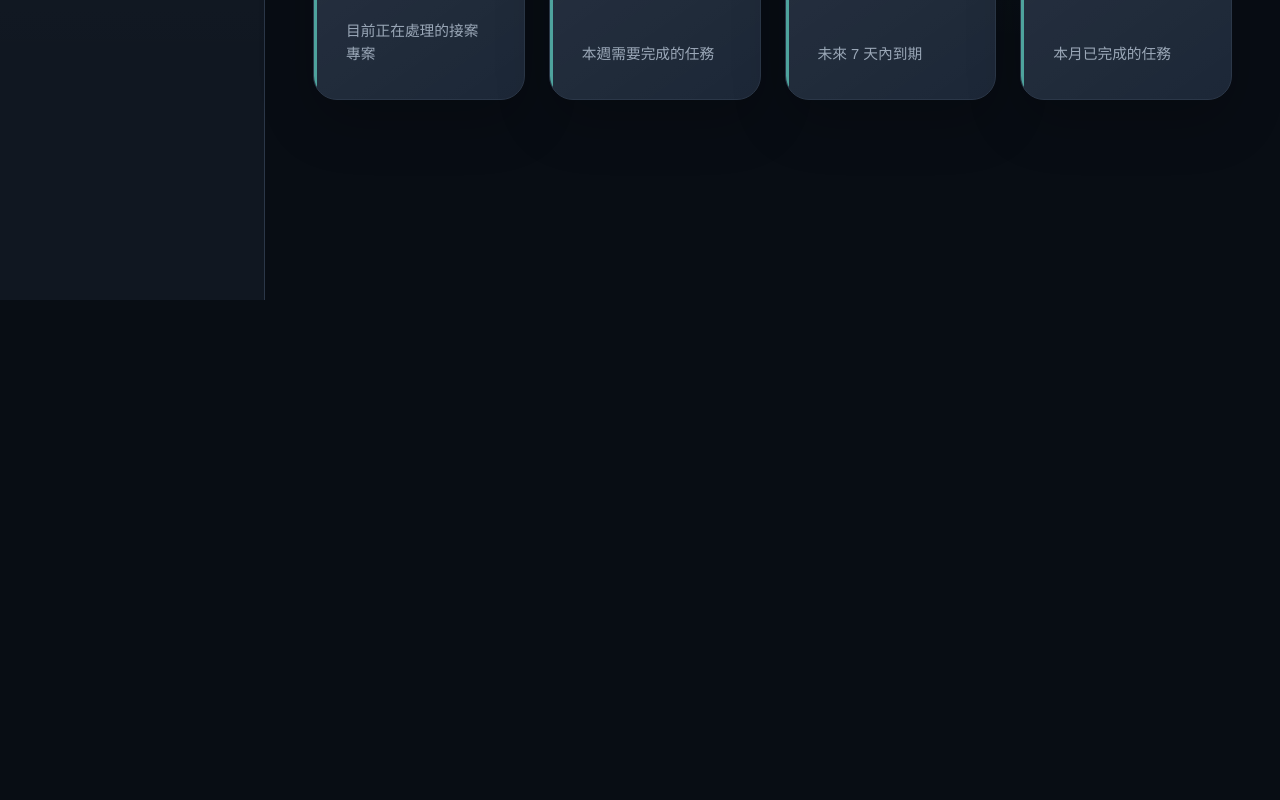
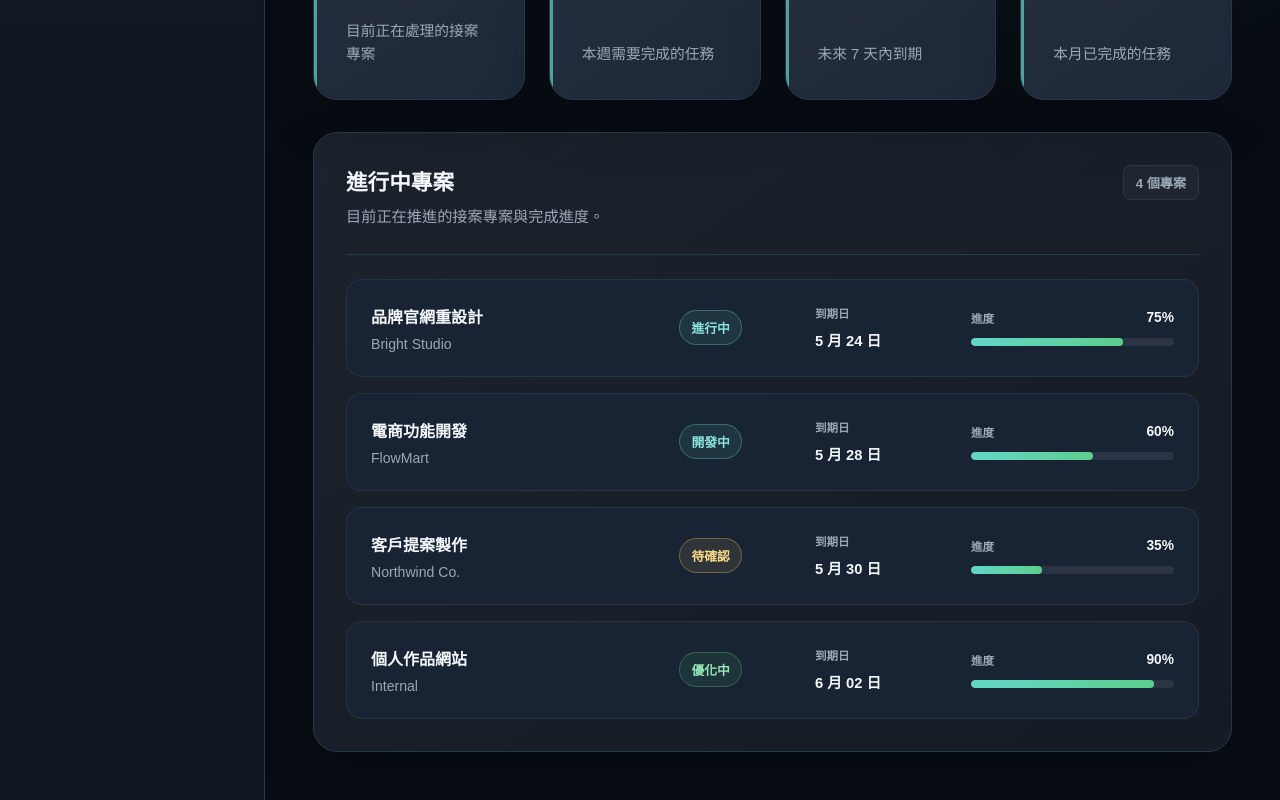
Before and after one commit to Harry-0824/my-brand-workspace, a React (Vite) app: page / in a window 1280 px wide. Shown: the part 500-1300 px from the top of the page. Before the commit the page ends 800 px from the top, so only its background shows below. Built offline with nearby package versions, Linux system fonts and the light colour scheme.

Commit message:
Create active projects section

```diff
--- /dev/null
+++ b/src/components/dashboard/ActiveProjects.tsx
@@ -0,0 +1,252 @@
+import styled from "styled-components";
+
+const activeProjects = [
+  {
+    name: "品牌官網重設計",
+    client: "Bright Studio",
+    status: "進行中",
+    progress: 75,
+    dueDate: "5 月 24 日",
+    tone: "accent"
+  },
+  {
+    name: "電商功能開發",
+    client: "FlowMart",
+    status: "開發中",
+    progress: 60,
+    dueDate: "5 月 28 日",
+    tone: "accent"
+  },
+  {
+    name: "客戶提案製作",
+    client: "Northwind Co.",
+    status: "待確認",
+    progress: 35,
+    dueDate: "5 月 30 日",
+    tone: "warning"
+  },
+  {
+    name: "個人作品網站",
+    client: "Internal",
+    status: "優化中",
+    progress: 90,
+    dueDate: "6 月 02 日",
+    tone: "success"
+  }
+] as const;
+
+type ProjectTone = (typeof activeProjects)[number]["tone"];
+
+const statusTone = {
+  accent: {
+    color: "#8be4db",
+    background: "rgb(98 214 199 / 0.1)",
+    border: "rgb(98 214 199 / 0.34)"
+  },
+  warning: {
+    color: "#f8d98a",
+    background: "rgb(246 200 95 / 0.1)",
+    border: "rgb(246 200 95 / 0.32)"
+  },
+  success: {
+    color: "#93e3b4",
+    background: "rgb(92 207 141 / 0.1)",
+    border: "rgb(92 207 141 / 0.3)"
+  }
+} as const satisfies Record<ProjectTone, { color: string; background: string; border: string }>;
+
+export function ActiveProjects() {
+  return (
+    <Panel aria-labelledby="active-projects-title">
+      <SectionHeader>
+        <div>
+          <SectionTitle id="active-projects-title">進行中專案</SectionTitle>
+          <SectionDescription>
+            目前正在推進的接案專案與完成進度。
+          </SectionDescription>
+        </div>
+        <ProjectCount>{activeProjects.length} 個專案</ProjectCount>
+      </SectionHeader>
+
+      <ProjectList>
+        {activeProjects.map((project) => (
+          <ProjectRow key={project.name}>
+            <ProjectIdentity>
+              <ProjectName>{project.name}</ProjectName>
+              <ClientName>{project.client}</ClientName>
+            </ProjectIdentity>
+
+            <StatusBadge $tone={project.tone}>{project.status}</StatusBadge>
+
+            <DueDateGroup>
+              <MetaLabel>到期日</MetaLabel>
+              <DueDate>{project.dueDate}</DueDate>
+            </DueDateGroup>
+
+            <ProgressGroup>
+              <ProgressHeader>
+                <MetaLabel>進度</MetaLabel>
+                <ProgressValue>{project.progress}%</ProgressValue>
+              </ProgressHeader>
+              <ProgressTrack
+                aria-label={`${project.name} 完成進度`}
+                aria-valuemax={100}
+                aria-valuemin={0}
+                aria-valuenow={project.progress}
+                role="progressbar"
+              >
+                <ProgressFill $progress={project.progress} />
+              </ProgressTrack>
+            </ProgressGroup>
+          </ProjectRow>
+        ))}
+      </ProjectList>
+    </Panel>
+  );
+}
+
+const Panel = styled.section`
+  padding: ${({ theme }) => theme.spacing.xl};
+  border: 1px solid ${({ theme }) => theme.border};
+  border-radius: ${({ theme }) => theme.radius.lg};
+  background:
+    linear-gradient(145deg, rgb(255 255 255 / 0.052), rgb(255 255 255 / 0.018)),
+    ${({ theme }) => theme.surface};
+  box-shadow: 0 22px 55px rgb(0 0 0 / 0.18);
+`;
+
+const SectionHeader = styled.div`
+  display: flex;
+  align-items: start;
+  justify-content: space-between;
+  gap: ${({ theme }) => theme.spacing.lg};
+  padding-bottom: ${({ theme }) => theme.spacing.lg};
+  border-bottom: 1px solid ${({ theme }) => theme.border};
+`;
+
+const SectionTitle = styled.h2`
+  color: ${({ theme }) => theme.textPrimary};
+  font-size: 1.35rem;
+  font-weight: 800;
+`;
+
+const SectionDescription = styled.p`
+  margin-top: ${({ theme }) => theme.spacing.xs};
+  color: ${({ theme }) => theme.textSecondary};
+  font-size: 0.95rem;
+  line-height: 1.7;
+`;
+
+const ProjectCount = styled.span`
+  flex: 0 0 auto;
+  padding: 0.45rem 0.75rem;
+  border: 1px solid rgb(255 255 255 / 0.08);
+  border-radius: ${({ theme }) => theme.radius.sm};
+  color: ${({ theme }) => theme.textSecondary};
+  background: rgb(255 255 255 / 0.035);
+  font-size: 0.82rem;
+  font-weight: 700;
+`;
+
+const ProjectList = styled.div`
+  display: grid;
+  gap: ${({ theme }) => theme.spacing.md};
+  margin-top: ${({ theme }) => theme.spacing.lg};
+`;
+
+const ProjectRow = styled.article`
+  display: grid;
+  grid-template-columns:
+    minmax(13rem, 1.4fr) minmax(6rem, 0.55fr) minmax(7rem, 0.65fr)
+    minmax(9rem, 1fr);
+  align-items: center;
+  gap: ${({ theme }) => theme.spacing.lg};
+  padding: ${({ theme }) => theme.spacing.lg};
+  border: 1px solid rgb(255 255 255 / 0.07);
+  border-radius: ${({ theme }) => theme.radius.md};
+  background: ${({ theme }) => theme.surfaceElevated};
+`;
+
+const ProjectIdentity = styled.div`
+  min-width: 0;
+`;
+
+const ProjectName = styled.h3`
+  color: ${({ theme }) => theme.textPrimary};
+  font-size: 1rem;
+  font-weight: 800;
+`;
+
+const ClientName = styled.p`
+  margin-top: ${({ theme }) => theme.spacing.xs};
+  color: ${({ theme }) => theme.textSecondary};
+  font-size: 0.88rem;
+`;
+
+const StatusBadge = styled.span<{ $tone: ProjectTone }>`
+  justify-self: start;
+  padding: 0.45rem 0.7rem;
+  border: 1px solid ${({ $tone }) => statusTone[$tone].border};
+  border-radius: 999px;
+  color: ${({ $tone }) => statusTone[$tone].color};
+  background: ${({ $tone }) => statusTone[$tone].background};
+  font-size: 0.8rem;
+  font-weight: 800;
+  white-space: nowrap;
+`;
+
+const DueDateGroup = styled.div`
+  min-width: 0;
+`;
+
+const MetaLabel = styled.span`
+  display: block;
+  color: ${({ theme }) => theme.textSecondary};
+  font-size: 0.72rem;
+  font-weight: 700;
+`;
+
+const DueDate = styled.p`
+  margin-top: ${({ theme }) => theme.spacing.xs};
+  color: ${({ theme }) => theme.textPrimary};
+  font-size: 0.92rem;
+  font-weight: 700;
+`;
+
+const ProgressGroup = styled.div`
+  min-width: 0;
+`;
+
+const ProgressHeader = styled.div`
+  display: flex;
+  align-items: center;
+  justify-content: space-between;
+  gap: ${({ theme }) => theme.spacing.sm};
+`;
+
+const ProgressValue = styled.span`
+  color: ${({ theme }) => theme.textPrimary};
+  font-size: 0.86rem;
+  font-weight: 800;
+`;
+
+const ProgressTrack = styled.span`
+  display: block;
+  height: 0.48rem;
+  margin-top: ${({ theme }) => theme.spacing.sm};
+  overflow: hidden;
+  border-radius: 999px;
+  background: rgb(255 255 255 / 0.08);
+`;
+
+const ProgressFill = styled.span<{ $progress: number }>`
+  display: block;
+  width: ${({ $progress }) => `${$progress}%`};
+  height: 100%;
+  border-radius: inherit;
+  background: linear-gradient(
+    90deg,
+    ${({ theme }) => theme.accent},
+    ${({ theme }) => theme.success}
+  );
+`;
--- a/src/layouts/AppLayout.tsx
+++ b/src/layouts/AppLayout.tsx
@@ -1,4 +1,5 @@
 import styled from "styled-components";
+import { ActiveProjects } from "../components/dashboard/ActiveProjects";
 import { OverviewCards } from "../components/dashboard/OverviewCards";
 import { AppHeader } from "../components/navigation/AppHeader";
 import { Sidebar } from "../components/navigation/Sidebar";
@@ -16,6 +17,7 @@ export function AppLayout() {
             <WorkspaceStatus>今天先從專案狀態與待辦摘要開始。</WorkspaceStatus>
           </DashboardIntro>
           <OverviewCards />
+          <ActiveProjects />
         </MainContent>
       </ContentArea>
     </LayoutShell>
```
Also changed, not shown: 2 other files (tests, documents, lock files or other folders).
